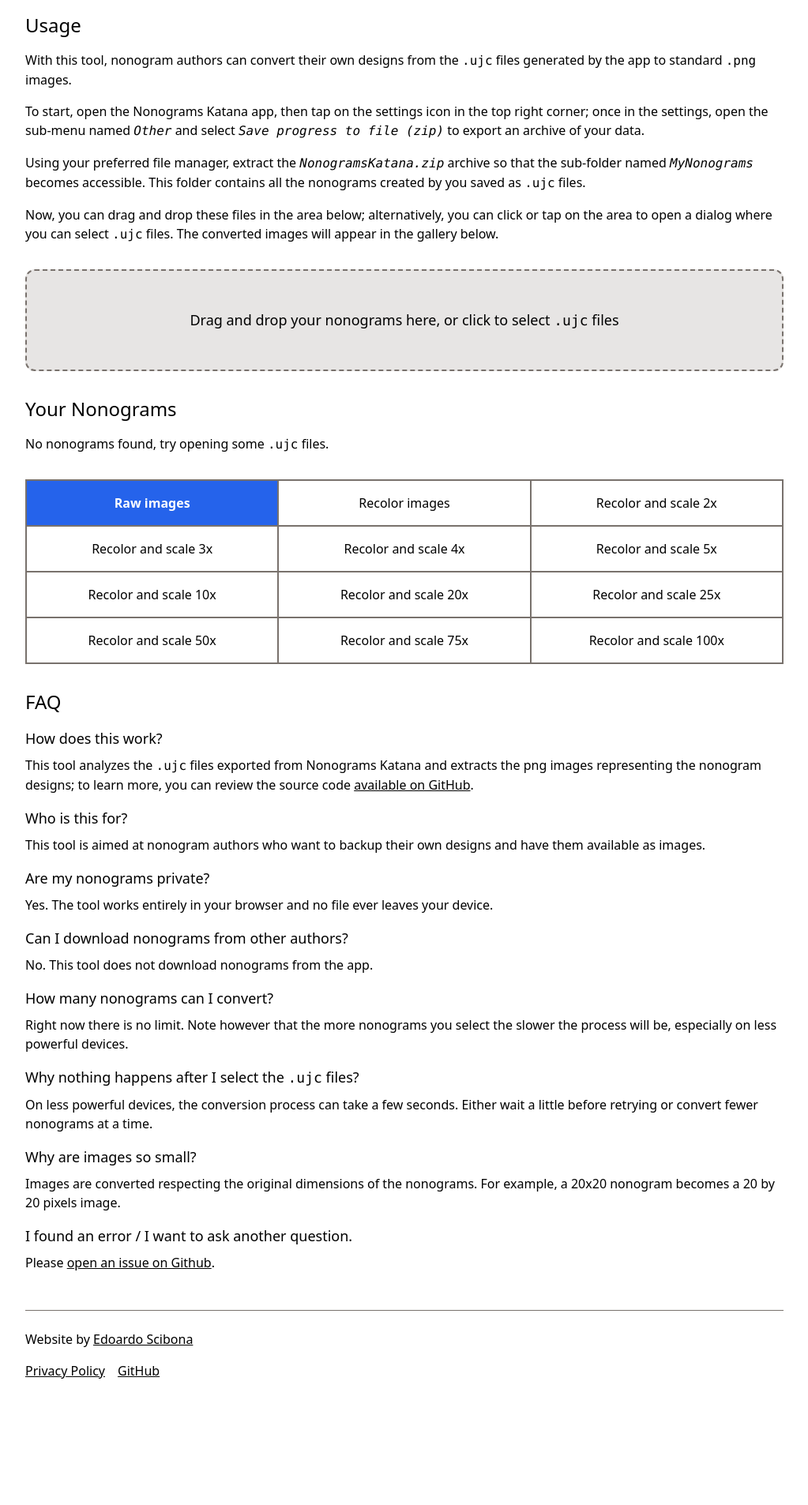
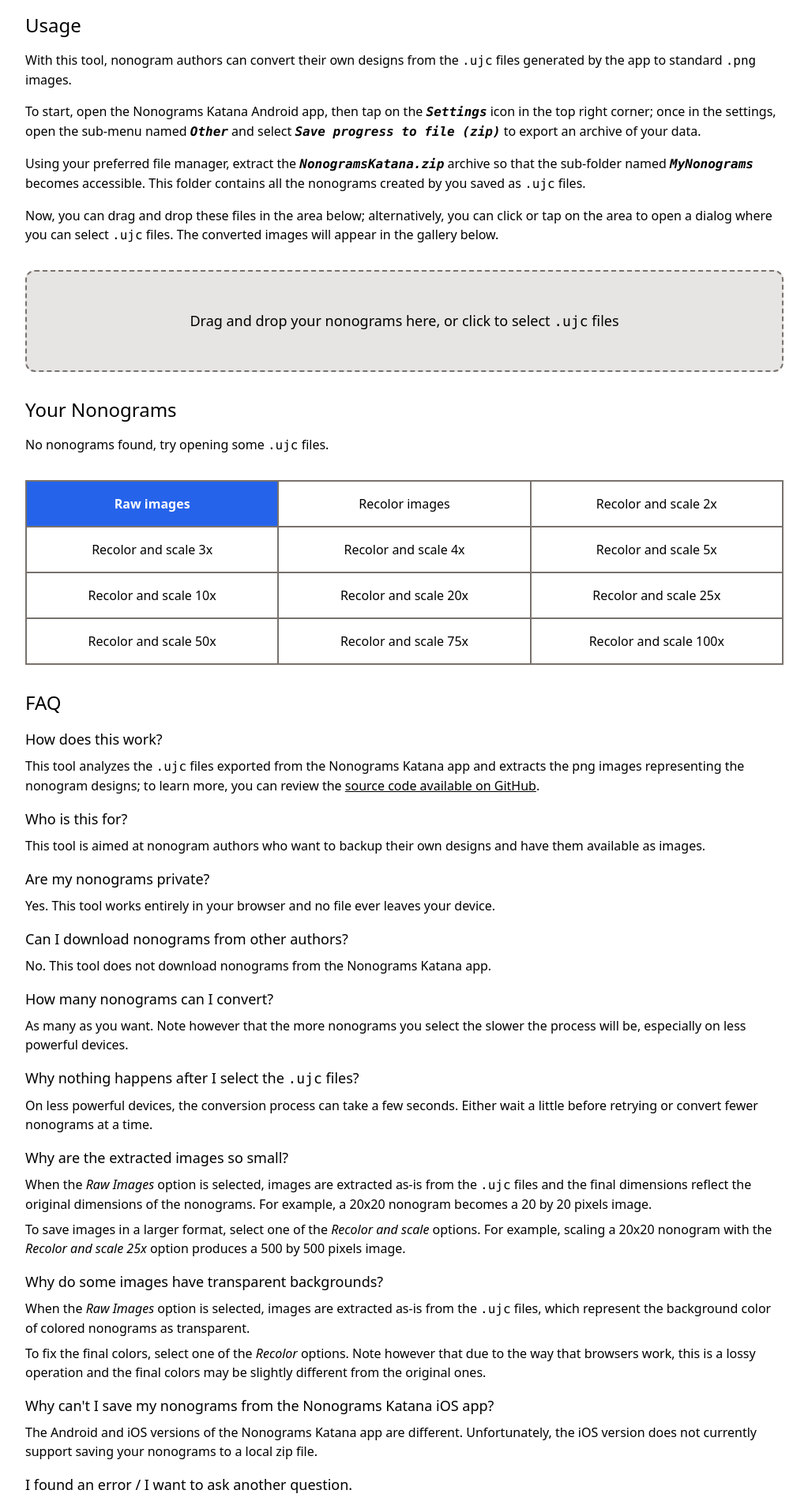
Before and after one commit to velut/ujc-to-png, a Next.js app: page / in a window 1280 px wide. Shown: the part 160-2066 px from the top of the page at 79% size, without its empty margins (128-1151 px from the left). Before the commit the page ends 1932 px from the top, so only its background shows below. Built offline with nearby package versions, Linux system fonts and the light colour scheme.

Commit message:
docs: update docs

```diff
--- a/pages/index.tsx
+++ b/pages/index.tsx
@@ -58,22 +58,24 @@ const Home: NextPage = () => {
             app to standard <span className="font-mono">.png</span> images.
           </p>
           <p>
-            To start, open the Nonograms Katana app, then tap on the settings
-            icon in the top right corner; once in the settings, open the
-            sub-menu named <span className="font-mono italic">Other</span> and
-            select{" "}
-            <span className="font-mono italic">
+            To start, open the Nonograms Katana Android app, then tap on the{" "}
+            <span className="font-mono font-bold italic">Settings</span> icon in
+            the top right corner; once in the settings, open the sub-menu named{" "}
+            <span className="font-mono font-bold italic">Other</span> and select{" "}
+            <span className="font-mono font-bold italic">
               Save progress to file (zip)
             </span>{" "}
             to export an archive of your data.
           </p>
           <p>
             Using your preferred file manager, extract the{" "}
-            <span className="font-mono italic">NonogramsKatana.zip</span>{" "}
+            <span className="font-mono font-bold italic">
+              NonogramsKatana.zip
+            </span>{" "}
             archive so that the sub-folder named{" "}
-            <span className="font-mono italic">MyNonograms</span> becomes
-            accessible. This folder contains all the nonograms created by you
-            saved as <span className="font-mono">.ujc</span> files.
+            <span className="font-mono font-bold italic">MyNonograms</span>{" "}
+            becomes accessible. This folder contains all the nonograms created
+            by you saved as <span className="font-mono">.ujc</span> files.
           </p>
           <p>
             Now, you can drag and drop these files in the area below;
@@ -100,14 +102,14 @@ const Home: NextPage = () => {
             <h3 className="text-lg">How does this work?</h3>
             <p>
               This tool analyzes the <span className="font-mono">.ujc</span>{" "}
-              files exported from Nonograms Katana and extracts the png images
-              representing the nonogram designs; to learn more, you can review
-              the source code{" "}
+              files exported from the Nonograms Katana app and extracts the png
+              images representing the nonogram designs; to learn more, you can
+              review the{" "}
               <a
                 className="underline"
                 href="https://github.com/velut/ujc-to-png"
               >
-                available on GitHub
+                source code available on GitHub
               </a>
               .
             </p>
@@ -124,7 +126,7 @@ const Home: NextPage = () => {
           <div className="space-y-2">
             <h3 className="text-lg">Are my nonograms private?</h3>
             <p>
-              Yes. The tool works entirely in your browser and no file ever
+              Yes. This tool works entirely in your browser and no file ever
               leaves your device.
             </p>
           </div>
@@ -133,15 +135,18 @@ const Home: NextPage = () => {
             <h3 className="text-lg">
               Can I download nonograms from other authors?
             </h3>
-            <p>No. This tool does not download nonograms from the app.</p>
+            <p>
+              No. This tool does not download nonograms from the Nonograms
+              Katana app.
+            </p>
           </div>
 
           <div className="space-y-2">
             <h3 className="text-lg">How many nonograms can I convert?</h3>
             <p>
-              Right now there is no limit. Note however that the more nonograms
-              you select the slower the process will be, especially on less
-              powerful devices.
+              As many as you want. Note however that the more nonograms you
+              select the slower the process will be, especially on less powerful
+              devices.
             </p>
           </div>
 
@@ -158,11 +163,50 @@ const Home: NextPage = () => {
           </div>
 
           <div className="space-y-2">
-            <h3 className="text-lg">Why are images so small?</h3>
+            <h3 className="text-lg">Why are the extracted images so small?</h3>
             <p>
-              Images are converted respecting the original dimensions of the
-              nonograms. For example, a 20x20 nonogram becomes a 20 by 20 pixels
-              image.
+              When the <span className="italic">Raw Images</span> option is
+              selected, images are extracted as-is from the{" "}
+              <span className="font-mono">.ujc</span> files and the final
+              dimensions reflect the original dimensions of the nonograms. For
+              example, a 20x20 nonogram becomes a 20 by 20 pixels image.
+            </p>
+            <p>
+              To save images in a larger format, select one of the{" "}
+              <span className="italic">Recolor and scale</span> options. For
+              example, scaling a 20x20 nonogram with the{" "}
+              <span className="italic">Recolor and scale 25x</span> option
+              produces a 500 by 500 pixels image.
+            </p>
+          </div>
+
+          <div className="space-y-2">
+            <h3 className="text-lg">
+              Why do some images have transparent backgrounds?
+            </h3>
+            <p>
+              When the <span className="italic">Raw Images</span> option is
+              selected, images are extracted as-is from the{" "}
+              <span className="font-mono">.ujc</span> files, which represent the
+              background color of colored nonograms as transparent.
+            </p>
+            <p>
+              To fix the final colors, select one of the{" "}
+              <span className="italic">Recolor</span> options. Note however that
+              due to the way that browsers work, this is a lossy operation and
+              the final colors may be slightly different from the original ones.
+            </p>
+          </div>
+
+          <div className="space-y-2">
+            <h3 className="text-lg">
+              Why can&apos;t I save my nonograms from the Nonograms Katana iOS
+              app?
+            </h3>
+            <p>
+              The Android and iOS versions of the Nonograms Katana app are
+              different. Unfortunately, the iOS version does not currently
+              support saving your nonograms to a local zip file.
             </p>
           </div>
 
```
